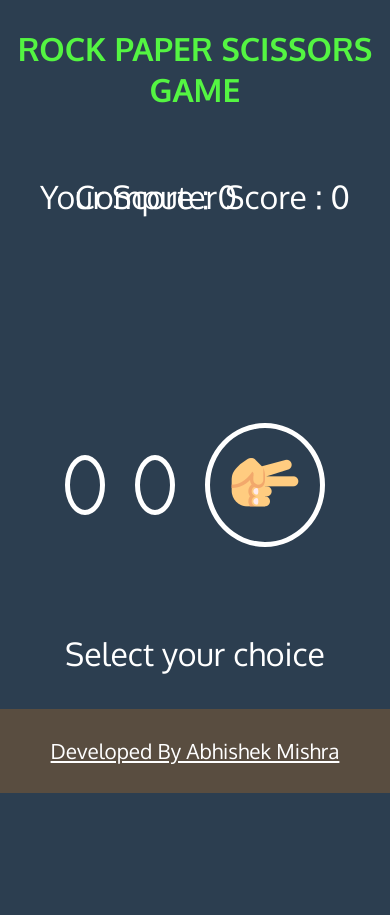
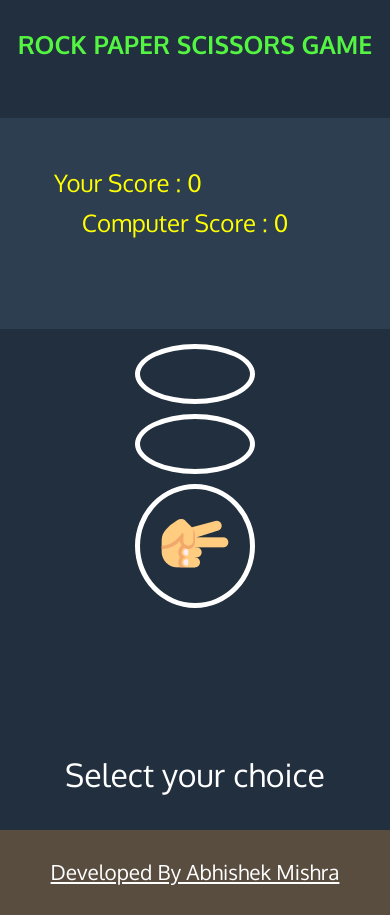
Before and after one commit to akm0786/Rock-Paper-Scissors, a plain HTML site: page index.html in a window 390 px wide. Before the commit the page ends 844 px from the top, so only its background shows below. Drawn offline with Linux system fonts and the light colour scheme.

Commit message:
responsive css

```diff
--- a/Assets/css/makeup.css
+++ b/Assets/css/makeup.css
@@ -8,7 +8,7 @@
 }
 
 body{
-	background: #2c3e50;
+	background: #222f3e;
 	user-select: none;
 }
 
@@ -28,7 +28,7 @@ header > h1{
 	/*border: 1px solid green;*/
 	height: 25vh;
 	background: #2c3e50;
-	color: #fff;
+	color: yellow;
 	text-align: center;
 	font-size: 2rem;
 	position: relative;
@@ -50,6 +50,7 @@ header > h1{
 
 	position: absolute;
 	right:40px;
+
 		padding-top: 49px;
 }
 
@@ -67,9 +68,10 @@ header > h1{
 	margin: 0 15px;
 	border: 5px solid #fff;
 	padding: 15px;
+
 	border-radius: 50%;
 	display: inline-block;
-	transition: all 0.3s ease;
+	transition: all 0.6s ease;
 
  }
  .choice:hover{
@@ -105,17 +107,82 @@ p{
 
 .green_light{
 
-	border: 5px solid #00b894;
-	box-shadow: 0 0 10px #3cc012;
+	border: 5px solid #3cc012;
+	box-shadow: 0 0 8px #3cc012;
+	background: #169016;
 
 }.red_light{
 
 	border: 5px solid #c23616;
-	box-shadow: 0 0 10px #e84118;
+	box-shadow: 0 0 8px #e84118;
+	background: #c23616;
 
 }.gray_light{
 
 	border: 5px solid #a9a9a9;
-	box-shadow: 0 0 10px #2c220e;
+	box-shadow: 0 0 8px #a9a9a9;
+	background: #a9a9a9;
 
 }
+
+@media only screen and (max-width:600px) {
+
+
+		header{
+			height: 14vh;
+		}
+	header h1{
+		font-size: 25px;
+		padding-bottom:0;
+
+	}
+	.score_board{
+
+		font-size: 1.5rem;
+		color: yellow;
+		display: grid;
+	}
+
+	.images{
+		display: grid;
+		height: 60px;
+		margin: 5px;
+		}
+		.result{
+			padding-bottom: 5px;
+		}
+		.choice{
+
+		margin: 5px;
+		cursor: pointer;
+
+		}
+
+		.p2{
+			padding-top:350px;
+		}
+
+
+
+
+}
+@media only screen and (max-width:410px) {
+
+	.score_board{
+
+		padding: 0
+		height: 170px;
+		position: relative;
+	}
+	.user_score{
+		top:0px;
+		left: 54px;
+	}.computer_score{
+		top:40px;
+		left: 20px;
+	}
+		.result >p{
+
+			font-size: 1.9rem;
+		}
+}
```
